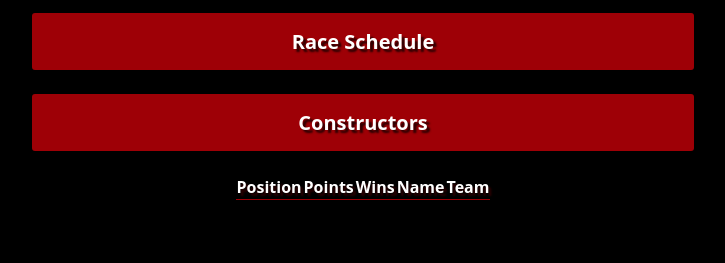
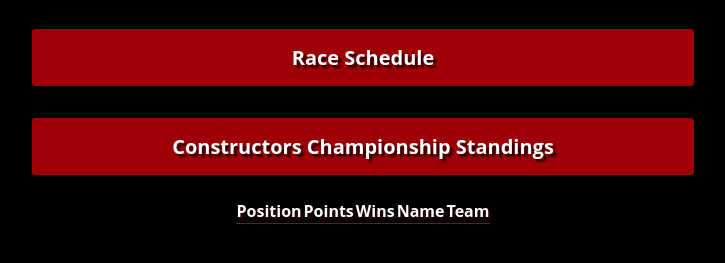
Before and after one commit to Asandhu65/2024-F1-Schedule, a plain HTML site: page driverstats.html in a window 1280 px wide. Shown: the part 83-346 px from the top of the page, without its empty margins (277-1002 px from the left). Drawn offline with Linux system fonts and the light colour scheme; no server answers.

Commit message:
small css changes so that all pages match theme.

```diff
--- a/driverstats.html
+++ b/driverstats.html
@@ -9,10 +9,11 @@
   </head>
   <body>
     <h1>🏁 Drivers Championship 🏁</h1>
-    <h2></h2>
     <nav>
       <a class="driver" href="index2.html">Race Schedule</a>
-      <a class="driver" href="constructor.html">Constructors</a>
+      <a class="driver" href="constructor.html"
+        >Constructors Championship Standings</a
+      >
     </nav>
 
     <table id="drivers">
--- a/main.css
+++ b/main.css
@@ -34,12 +34,16 @@ a:visited,
 a:link,
 a:active {
   max-width: 50%;
+  display: flex;
+  width: 45rem;
+  margin: auto;
+  align-items: center;
+  justify-content: center;
   text-decoration: none;
   color: white;
   background-color: #9e0006;
   padding: 15px;
-  display: block;
-  margin: auto;
+  margin-top: 2rem;
   text-align: center;
   margin-bottom: 1.5rem;
   font-weight: bold;
@@ -230,10 +234,6 @@ ul {
   display: inside;
 }
 
-/* .buttonRaceTimeAndDate {
-  margin-left: 20rem;
-} */
-
 span {
   margin: 25px;
   text-decoration: none;
```
Also changed, not shown: constructor.html (+4 -1 lines), index2.html (+3 -0 lines).
